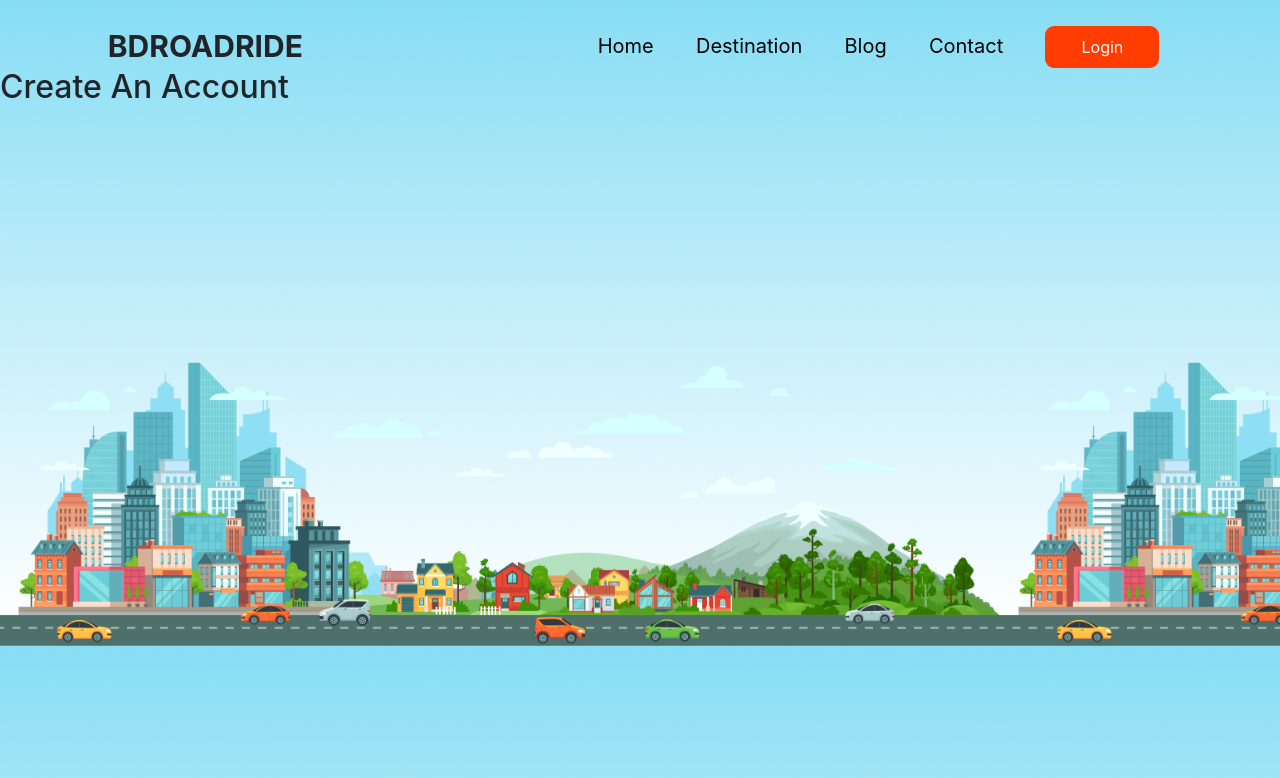
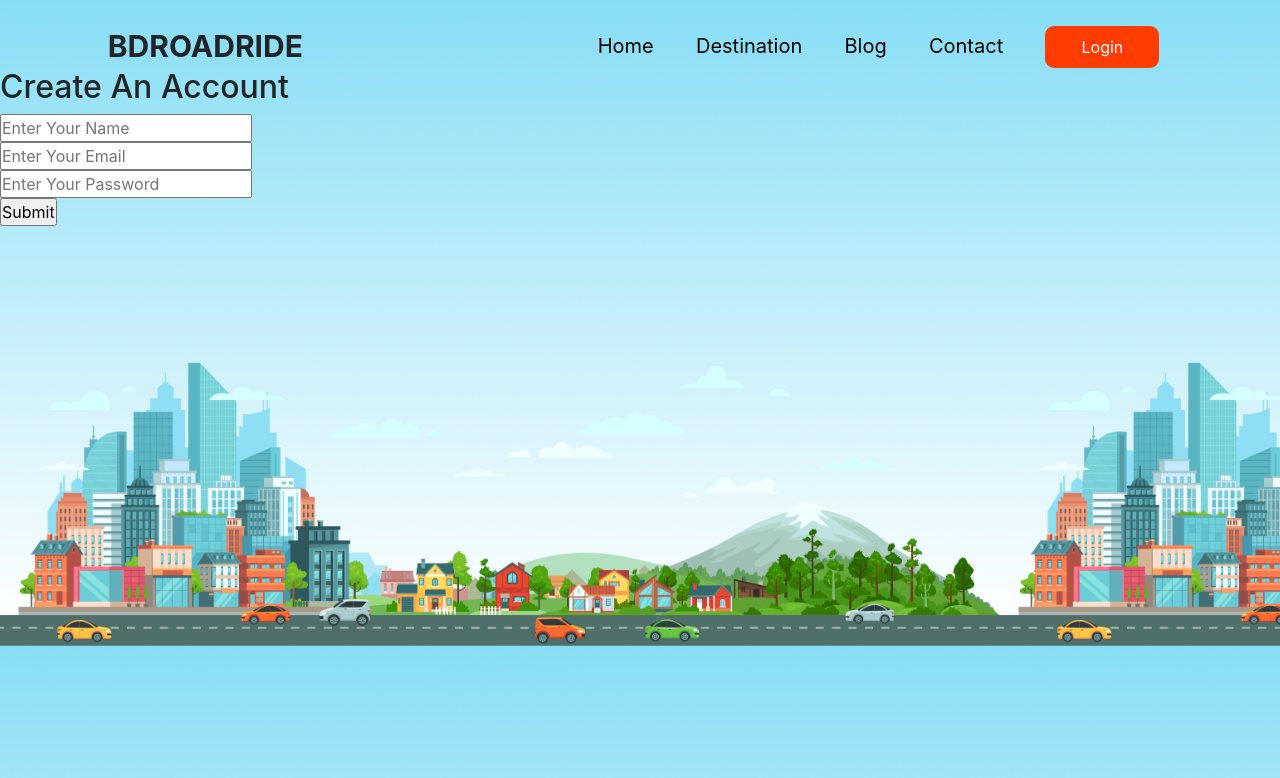
Before and after one commit to suparansharma/bd_road_ride_using_react, a React (Create React App) app: page /login in a window 1280 px wide. Shown: the top 778 px of the page. Built offline with nearby package versions, Linux system fonts and the light colour scheme.

Commit message:
login pages

```diff
--- a/src/components/Login/Login.js
+++ b/src/components/Login/Login.js
@@ -6,6 +6,12 @@ const Login = () => {
 
             <div className="registrationArea">
             <h2>Create An Account</h2>
+            <form action="">
+                <input type="text" name="name" id="" placeholder='Enter Your Name' required /><br />
+                <input type="text" name="email" id="" placeholder='Enter Your Email' required /><br />
+                <input type="password" name="password" id="" placeholder='Enter Your Password' required /><br />
+                <input type="submit" value="Submit" />
+            </form>
 
 
             </div>
```
